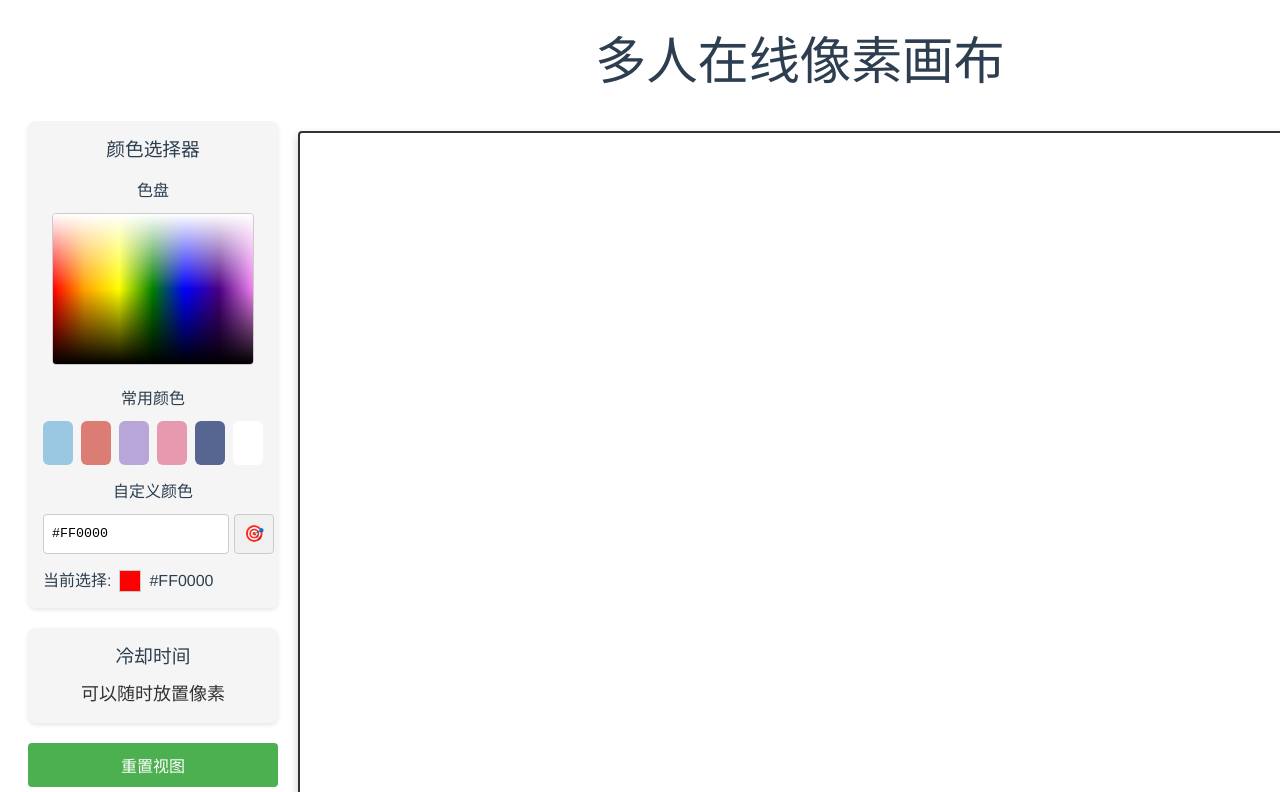
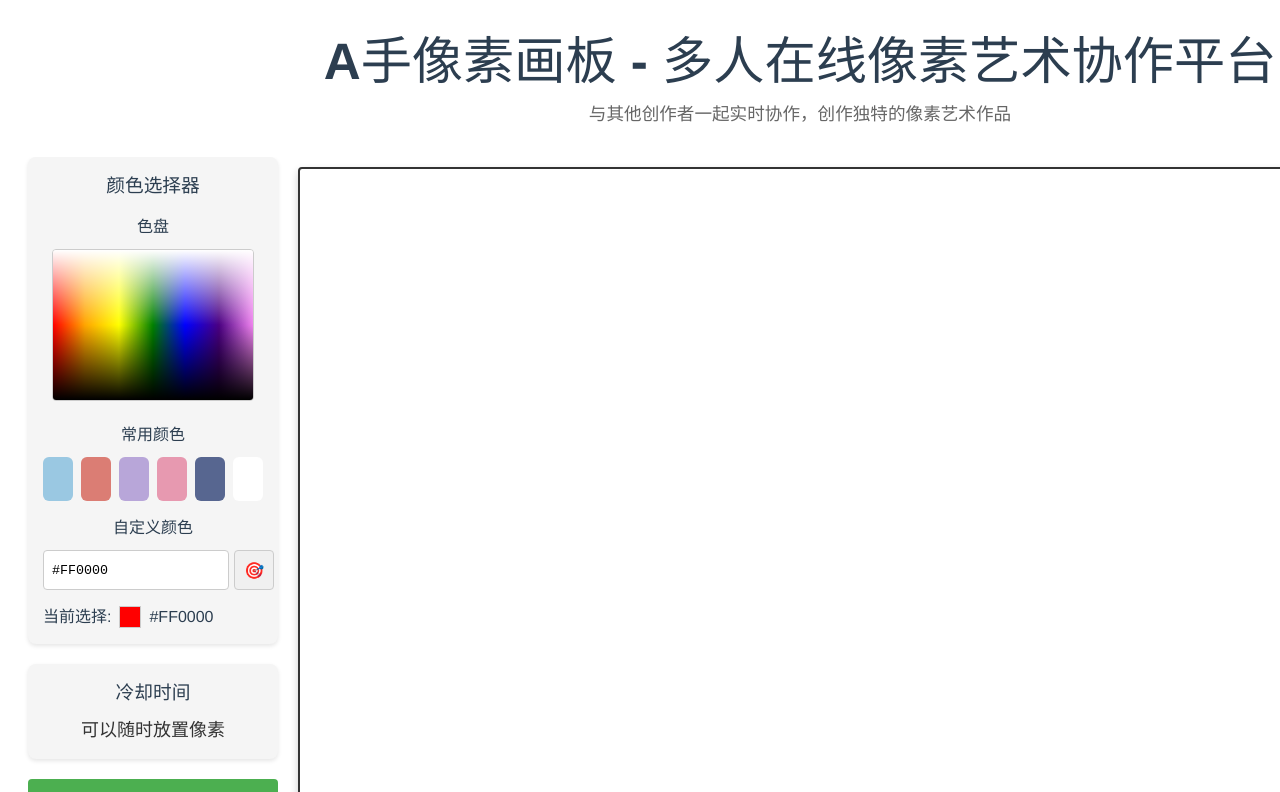
Before and after one commit to whalefall123456/pixel-asoul, a Vue app in the folder pixel_front/: page / in a window 1280 px wide. Shown: the top 792 px of the page. Built offline with nearby package versions, Linux system fonts and the light colour scheme; no server answers.

Commit message:
feat:增加前端seo信息

```diff
--- a/pixel_front/index.html
+++ b/pixel_front/index.html
@@ -1,10 +1,27 @@
 <!doctype html>
-<html lang="en">
+<html lang="zh-CN">
   <head>
     <meta charset="UTF-8" />
     <link rel="icon" type="image/png" href="/src/assets/icon.png" />
     <meta name="viewport" content="width=device-width, initial-scale=1.0" />
-    <title>A手像素画板</title>
+    <title>A手像素画板 - 多人在线协作像素艺术创作平台</title>
+    <meta name="description" content="A手像素画板是一个多人在线协作的像素艺术创作平台。与在线用户一起实时创作像素画作，支持颜色选择、画布缩放、拖拽等丰富功能。">
+    <meta name="keywords" content="像素画板, 在线协作, 像素艺术, 多人创作, 实时绘画, A手, ASOUL">
+    <meta name="author" content="A手像素画板">
+
+    <!-- Open Graph / Facebook -->
+    <meta property="og:type" content="website">
+    <meta property="og:url" content="https://pixel-asoul.club/">
+    <meta property="og:title" content="A手像素画板 - 多人在线协作像素艺术创作平台">
+    <meta property="og:description" content="与在线用户一起实时创作像素艺术作品的协作平台">
+    <meta property="og:image" content="/src/assets/icon.png">
+
+    <!-- Twitter -->
+    <meta property="twitter:card" content="summary_large_image">
+    <meta property="twitter:url" content="https://pixel-asoul.club/">
+    <meta property="twitter:title" content="A手像素画板 - 多人在线协作像素艺术创作平台">
+    <meta property="twitter:description" content="与在线用户一起实时创作像素艺术作品的协作平台">
+    <meta property="twitter:image" content="/src/assets/icon.png">
   </head>
   <body>
     <div id="app"></div>
--- a/pixel_front/src/App.vue
+++ b/pixel_front/src/App.vue
@@ -56,7 +56,10 @@ function resetCanvasView() {
 
 <template>
   <div class="app">
-    <h1 class="title">多人在线像素画布</h1>
+    <header>
+      <h1 class="title">A手像素画板 - 多人在线像素艺术协作平台</h1>
+      <p class="subtitle">与其他创作者一起实时协作，创作独特的像素艺术作品</p>
+    </header>
 
     <div class="main-container">
       <!-- 左侧控制面板 -->
@@ -117,7 +120,15 @@ function resetCanvasView() {
 
 .title {
   text-align: center;
+  margin-bottom: 10px;
+}
+
+.subtitle {
+  text-align: center;
+  margin-top: 0;
   margin-bottom: 30px;
+  color: #666;
+  font-size: 1.1em;
 }
 
 .main-container {
```
